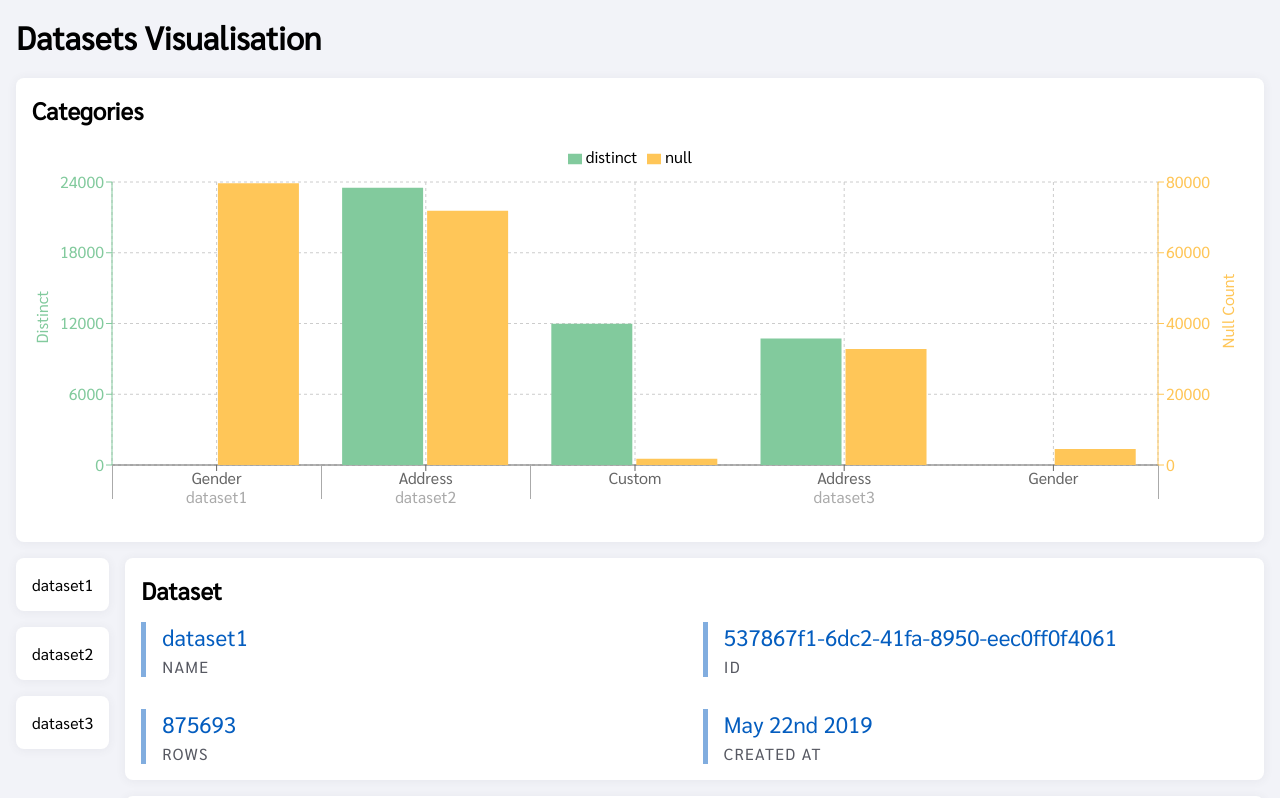
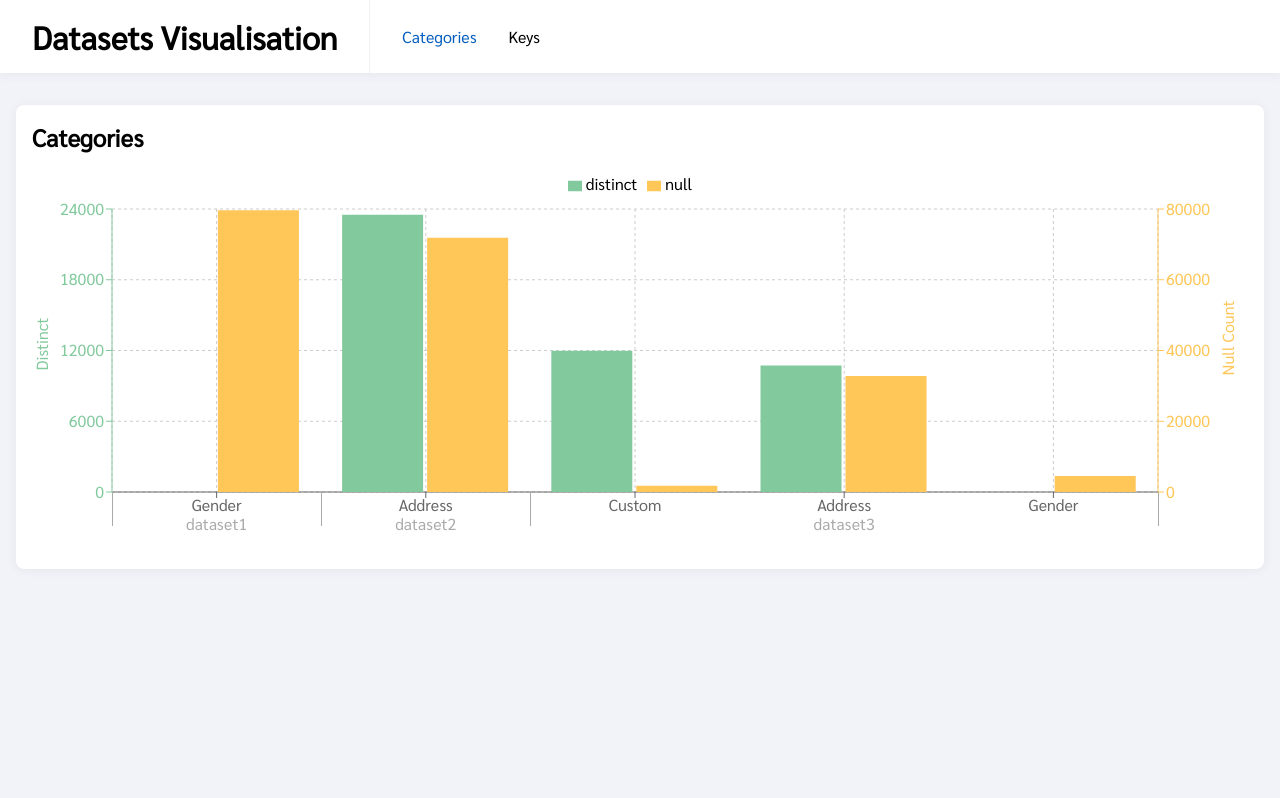
Before and after one commit to annaet/dataset-visualisation, a React app: page / in a window 1280 px wide. Shown: the top 798 px of the page. Built offline with nearby package versions, Linux system fonts and the light colour scheme.

Commit message:
Add header and tabs

```diff
--- a/src/App.tsx
+++ b/src/App.tsx
@@ -10,7 +10,8 @@ import Categories from './categories/Categories';
 
 interface AppState {
   data: Array<DatasetDef>,
-  selectedTab: number
+  selectedTab: number,
+  activePage: number
 };
 
 export default class App extends Component<{}, AppState> {
@@ -19,7 +20,8 @@ export default class App extends Component<{}, AppState> {
 
     this.state = {
       data: [],
-      selectedTab: 0
+      selectedTab: 0,
+      activePage: 0
     };
   }
 
@@ -31,7 +33,7 @@ export default class App extends Component<{}, AppState> {
   }
 
   render() {
-    const { data, selectedTab } = this.state;
+    const { data, selectedTab, activePage } = this.state;
 
     let category;
     if (data.length) {
@@ -60,11 +62,16 @@ export default class App extends Component<{}, AppState> {
       });
     });
 
-
     return (
       <div>
+        <div className="header flex flex-ac">
           <h1>Datasets Visualisation</h1>
+          <span className={'tab' + (activePage === 0 ? ' active' : '')} onClick={ () => this.setState({activePage: 0}) }>Categories</span>
+          <span className={'tab' + (activePage === 1 ? ' active' : '')} onClick={ () => this.setState({activePage: 1}) }>Keys</span>
+        </div>
 
+        <div className="body">
+          {activePage === 0 ? (
             <div className="panel mb0">
               <h2 className="no-margin">Categories</h2>
 
@@ -72,11 +79,11 @@ export default class App extends Component<{}, AppState> {
                 <Categories data={ categoriesStats }></Categories>
               ) : null}
             </div>
-
+          ) : (
             <div className="flex">
               <div className="flex flex-col">
                 {data.map((set, i) => (
-              <div className="panel clickable" key={ i } onClick={ () => { this.setState({ selectedTab: i })} }>
+                  <div className={'side-tab panel clickable'  + (selectedTab === i ? ' active' : '')} key={ i } onClick={ () => { this.setState({ selectedTab: i })} }>
                     {set.name}
                   </div>
                 ))}
@@ -88,7 +95,8 @@ export default class App extends Component<{}, AppState> {
                 ) : null}
               </div>
             </div>
-
+          )}
+        </div>
       </div>
     )
   }
--- a/src/dataset/Dataset.tsx
+++ b/src/dataset/Dataset.tsx
@@ -188,6 +188,8 @@ export default class Dataset extends Component<any, DatasetState> {
                 </ResponsiveContainer>
               </div>
             ))}
+
+            {keys.length === 0 ? <p>No keys available.</p> : null}
           </div>
         </div>
       </div>
--- a/src/styles/index.scss
+++ b/src/styles/index.scss
@@ -13,6 +13,9 @@ body {
     sans-serif;
   -webkit-font-smoothing: antialiased;
   -moz-osx-font-smoothing: grayscale;
+}
+
+.body {
   padding: 1rem;
 }
 
@@ -28,3 +31,38 @@ code {
 .clickable {
   cursor: pointer;
 }
+
+.header {
+  background: white;
+  box-shadow: 0px 1px 10px 1px rgba(69, 65, 78, .06);
+  padding: 0 2rem;
+
+  h1 {
+    margin: 0 2rem 0 0;
+    padding: 1rem 2rem 1rem 0;
+    border-right: 1px solid #f1f1f1;
+  }
+
+  .tab {
+    margin: 0 2rem 0 0;
+    cursor: pointer;
+
+    &.active {
+      color: #045dbf;
+    }
+
+    &:hover {
+      color: rgba(#045dbf, 0.6);
+    }
+  }
+}
+
+.side-tab {
+  &.active {
+    color: #045dbf;
+  }
+
+  &:hover {
+    color: rgba(#045dbf, 0.6);
+  }
+}
```
Lines whose indentation alone changed are shown as unchanged.
